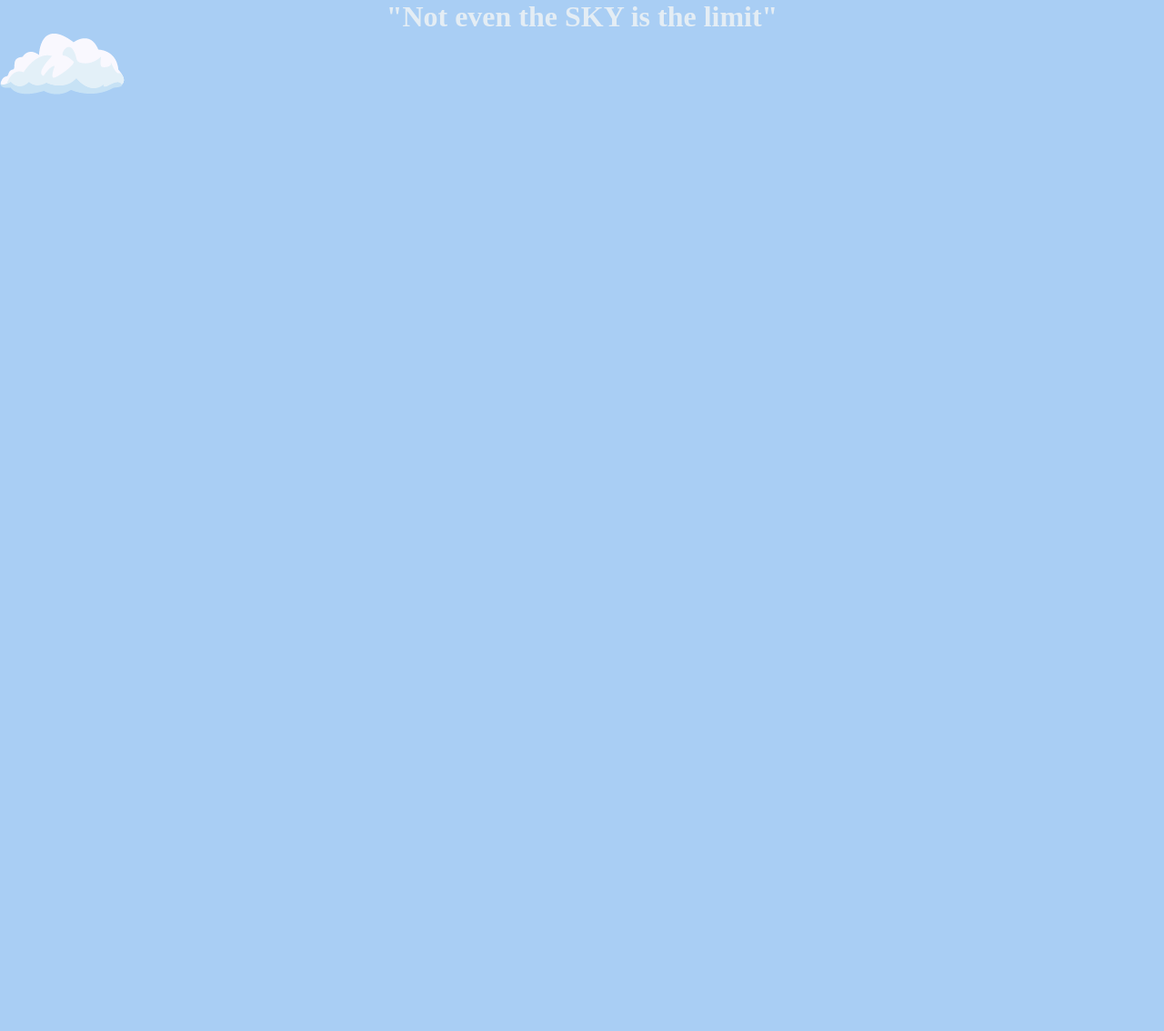
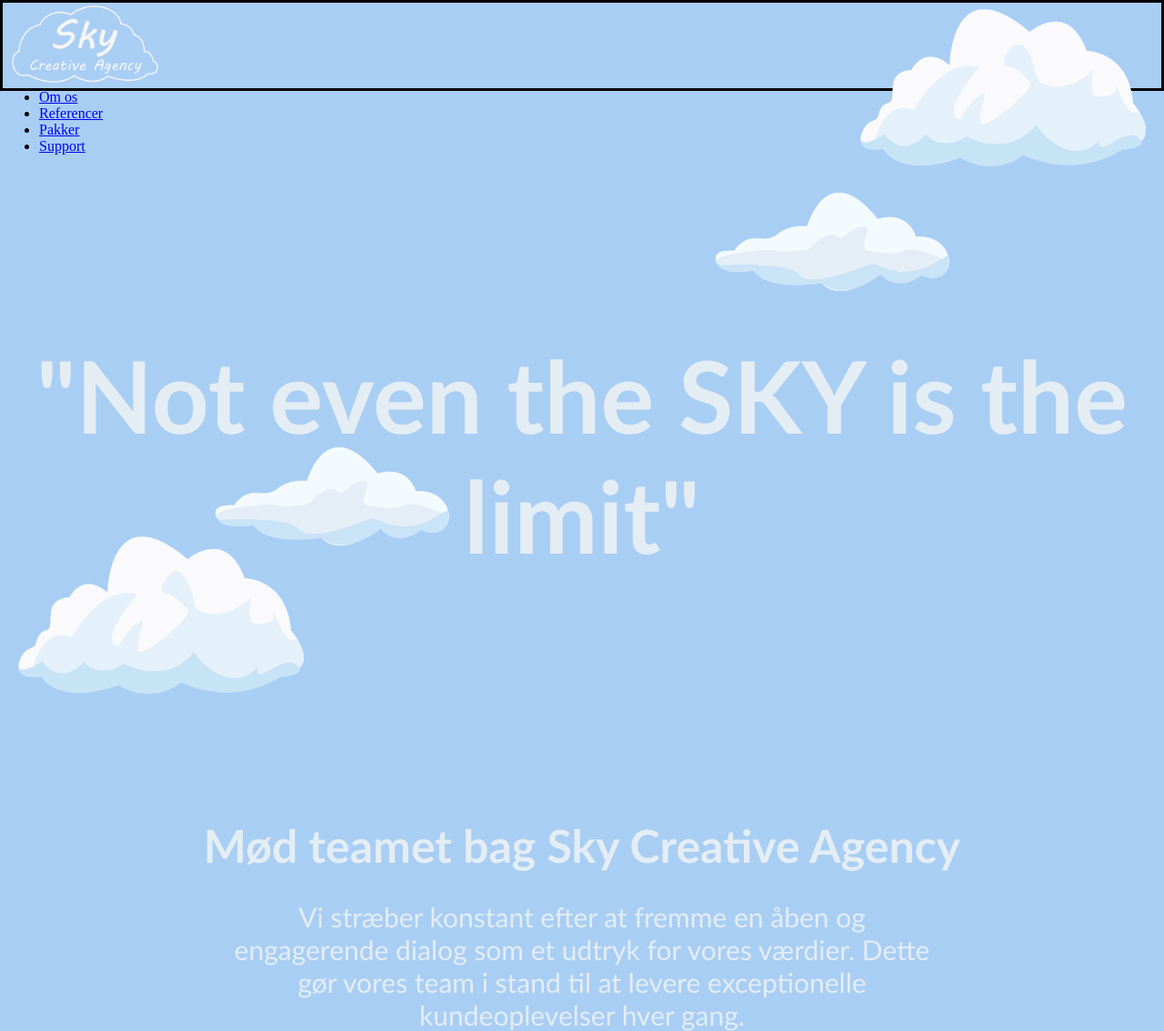
Before and after one commit to Emma9293/Branding-projekt, a plain HTML site: page index.html in a window 1280 px wide. Shown: the whole page at 91% size. Before the commit the page ends 800 px from the top, so only its background shows below. Drawn offline with Linux system fonts and the light colour scheme; a web font is replaced by a local one.

Commit message:
første del

```diff
--- a/css/style.css
+++ b/css/style.css
@@ -5,19 +5,91 @@
 
 body{
     margin:0;
-    padding:0;
+    background-color: #A9CEF4;
 }
 img {
     max-width: 100%;
 }
-
-body{
-    background-color: #A9CEF4;
+header {
+    height: 100px;
+    border: solid #000000 3px;
 }
-
+#logo{
+    max-height: 90%;
+    margin: 3px;
+    margin-left: 10px;
+}
+#landingpage{
+    min-height: 100vh;
+    display: flex;
+    align-items: center;
+    justify-content: center;
+}
 h1{
-    font-family: "museo-sans";
+    font-family: 'Trebuchet MS', 'Lucida Sans Unicode', 'Lucida Grande', 'Lucida Sans', Arial, sans-serif;
     color: #E4EDF4;
     text-align: center;
-    font-size: xx-large;
+    font-size: 110px;
+    height: 100%;
+    width: 100%;
 }
+#storsky{
+    height: 200px;
+   position: relative;
+   position:absolute;
+   bottom: 0;
+   left: 0;
+   margin-bottom: 10px;
+   margin-left: 20px;
+}
+#lillesky{
+    height: 120px;
+   position: relative;
+   position:absolute;
+   bottom: 0;
+   left: 0;
+   margin-bottom: 200px;
+   margin-left: 220px;
+}
+#storsky2{
+    height: 200px;
+    position: relative;
+    position:absolute;
+    top: 0;
+    right: 0;
+    margin-top: 10px;
+    margin-right: 20px;
+}
+#lillesky2{
+    height: 120px;
+   position: relative;
+   position:absolute;
+   top: 0;
+   right: 0;
+   margin-top: 200px;
+   margin-right: 220px;
+}
+h2{
+   font-size: 50px;
+   margin-bottom: 30px;
+   font-family: 'Trebuchet MS', 'Lucida Sans Unicode', 'Lucida Grande', 'Lucida Sans', Arial, sans-serif;
+    color: #E4EDF4;
+
+}
+p{
+    font-size: 30px;
+    font-family: 'Trebuchet MS', 'Lucida Sans Unicode', 'Lucida Grande', 'Lucida Sans', Arial, sans-serif;
+    color: #E4EDF4;
+    width: 800px;
+    text-align: center;
+}
+main{
+    display: flex;
+    flex-direction: column;
+    align-items: center;
+}
+#teamet{
+    display: flex;
+    align-items: center;
+    flex-direction: column;
+}
--- a/index.html
+++ b/index.html
@@ -9,12 +9,47 @@
     <link rel="stylesheet" href="https://use.typekit.net/tnt8iim.css">
 </head>
 <body>
-<header></header>
+<header>
+    <a href="index.html">
+        <img src="img/logo.png" alt="logo" id="logo">
+    </a>
+    <nav>
+        <ul>
+            <li>
+                <a href="#">Om os<a></a>
+            </li>
+            <li>
+                <a href="#">Referencer</a>
+            </li>
+            <li>
+                <a href="#">Pakker</a>
+            </li>
+            <li>
+                <a href="#">Support</a>
+            </li>
+        </ul>
+    </nav>
+</header>
+<main>
+    <section id="landingpage">
+        <h1>"Not even the SKY is the limit"</h1>
+        <img src="img/sky 1.png" alt="sky 1" id="storsky">
+        <img src="img/sky 2.png" alt="sky 2" id="lillesky">
+        <img src="img/sky 1.png" alt="sky 1.1" id="storsky2">
+        <img src="img/sky 2.png" alt="sky 2.1" id="lillesky2">
+    </section>
+    <section id="teamet">
+        <h2>Mød teamet bag Sky Creative Agency</h2>
+        <p>
+            Vi stræber konstant efter at fremme en åben og engagerende dialog som et
+            udtryk for vores værdier. Dette gør vores team i stand til at levere
+            exceptionelle kundeoplevelser hver gang.
+        </p>
+    </section>
+</main>
+<footer>
 
-<h1>"Not even the SKY is the limit"</h1>
-
-<img src="img/sky1.png" alt="sky1">
-
+</footer>
 <script src="java/js.js"></script>
 </body>
 </html>
```
Also changed, not shown: img/logo.png (added), img/sky 1.png (added), img/sky 2.png (added).
